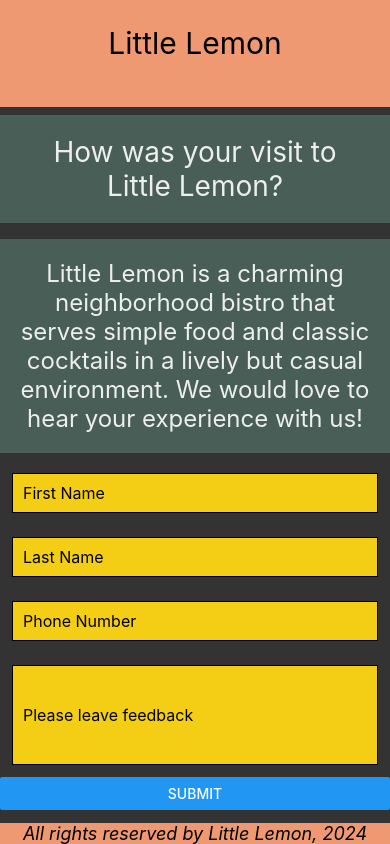
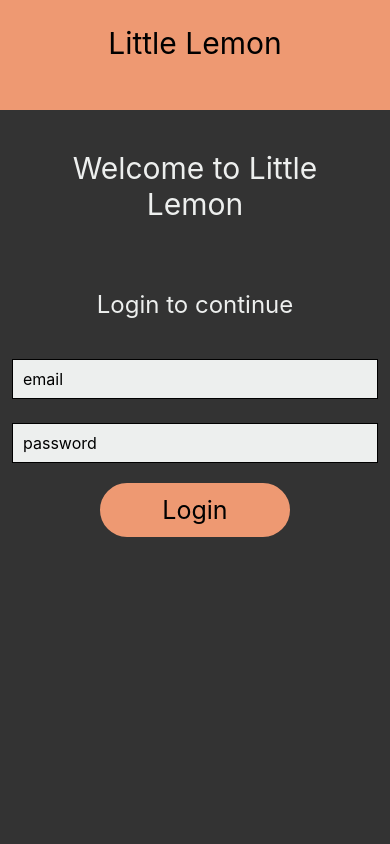
Before and after one commit to JanssensStijn/LittleLemon, a React Native app: screen / in a window 390 px wide. Built offline with nearby package versions, Linux system fonts and the light colour scheme.

Commit message:
Pressable login screen

```diff
--- a/App.tsx
+++ b/App.tsx
@@ -14,12 +14,12 @@
         <LittleLemonHeader />
         {/*<WelcomeScreen />*/}
         {/*<MenuItems />*/}
-        <FeedbackForm/>
-        {/*<LoginScreen />*/}
+        {/*<FeedbackForm/>*/}
+        <LoginScreen />
       </View>
-      <View>
+      {/*<View>
         <LittleLemonFooter />
-      </View>
+      </View>*/}
   </>
   );
 }
--- a/components/LoginScreen.tsx
+++ b/components/LoginScreen.tsx
@@ -1,9 +1,11 @@
 import { useState } from "react";
-import { StyleSheet, Text, TextInput, View } from "react-native";
+import { Pressable, StyleSheet, Text, TextInput, View } from "react-native";
 
 export const LoginScreen = () => {
     const [email, setEmail] = useState('');
     const [password, setPassword] = useState('');
+    const [isLoggedIn, setIsLoggedIn] = useState(false);
+
     return (
     <>
         <View style={loginStyles.container}>
@@ -11,24 +13,48 @@
                 style={loginStyles.headerText}>
                 Welcome to Little Lemon
             </Text>
+            {isLoggedIn && <>
                 <Text
-                style={loginStyles.subText}>
+                    style={loginStyles.regularText}>
+                    You are logged in!
+                </Text>
+                <Pressable
+                    style={loginStyles.button}
+                    onPress={() => setIsLoggedIn(!isLoggedIn)}>
+                    <Text
+                        style={loginStyles.buttonText}>
+                        Logout
+                    </Text>
+                </Pressable>
+            </>}
+            {!isLoggedIn && <>
+                <Text
+                    style={loginStyles.regularText}>
                     Login to continue
                 </Text>
                 <TextInput
-                style={loginStyles.input}
+                    style={loginStyles.inputBox}
                     placeholder="email"
                     onChangeText={setEmail}
                     value={email}
                     keyboardType="email-address"
                 />
                 <TextInput
-                style={loginStyles.input}
+                    style={loginStyles.inputBox}
                     placeholder="password"
                     onChangeText={setPassword}
                     value={password}
                     secureTextEntry={true}
                 />
+                <Pressable
+                    style={loginStyles.button}
+                    onPress={() => setIsLoggedIn(!isLoggedIn)}>
+                    <Text
+                        style={loginStyles.buttonText}>
+                        Login
+                    </Text>
+                </Pressable>
+            </>}
         </View>
     </>
     );
@@ -37,28 +63,42 @@
 const loginStyles = StyleSheet.create({
     container: {
         flex: 1,
-        backgroundColor: 'black',
     },
     headerText: {
+        padding: 40,
         fontSize: 30,
-        padding: 40,
         color: '#EDEFEE',
-        textAlign: 'center'
+        textAlign: 'center',
     },
-    subText: {
-        fontSize: 25,
+    regularText: {
+        fontSize: 24,
         padding: 20,
         marginVertical: 8,
         color: '#EDEFEE',
-        textAlign: 'center'
+        textAlign: 'center',
     },
-    input: {
+    inputBox: {
         height: 40,
         margin: 12,
         borderWidth: 1,
         padding: 10,
         fontSize: 16,
-        borderColor: '#EDEFEE',
+        borderColor: 'EDEFEE',
         backgroundColor: '#EDEFEE',
-    }
+    },
+    button: {
+        fontSize: 22,
+        padding: 10,
+        marginVertical: 8,
+        margin: 100,
+        backgroundColor: '#EE9972',
+        borderColor: '#EE9972',
+        borderWidth: 2,
+        borderRadius: 50,
+    },
+    buttonText: {
+        color: 'black',
+        textAlign: 'center',
+        fontSize: 25,
+    },
 });
```
Also changed, not shown: components/MenuItems.tsx (+45 -4 lines). Lines whose indentation alone changed are shown as unchanged.
